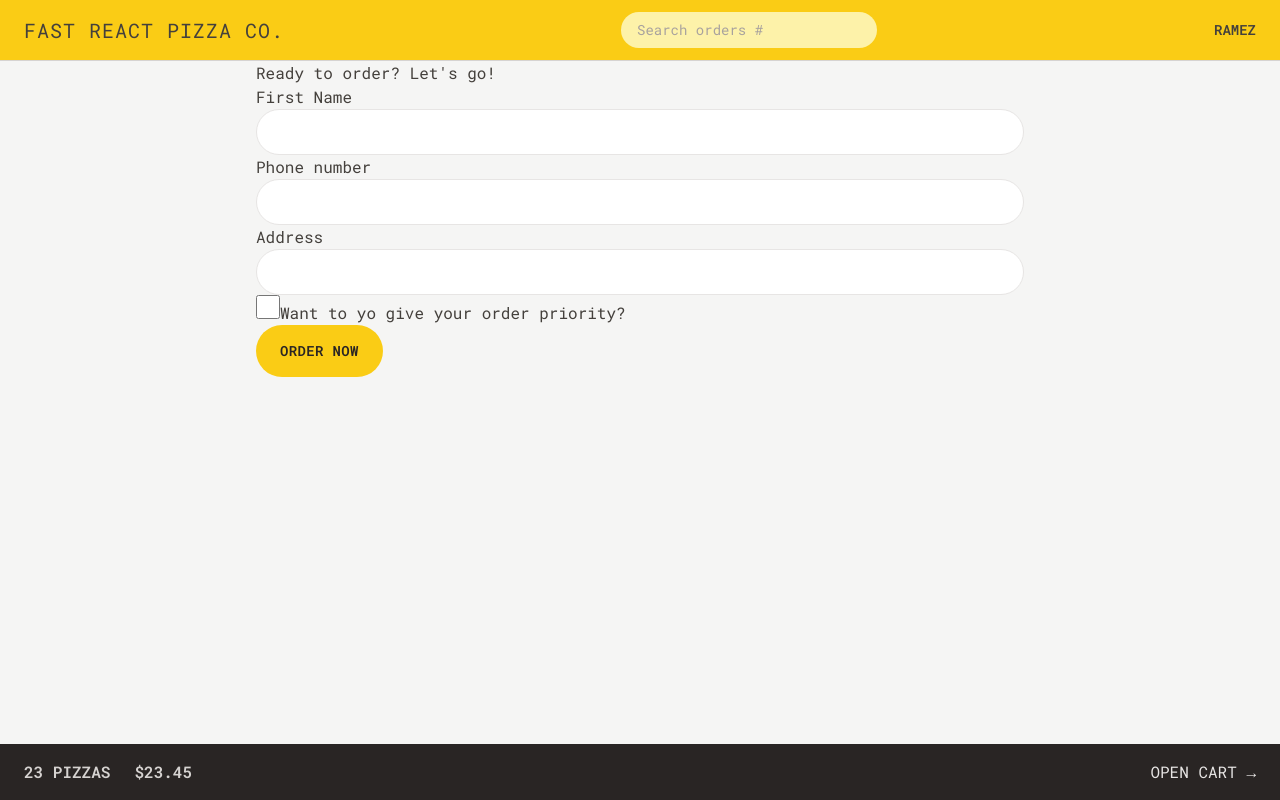
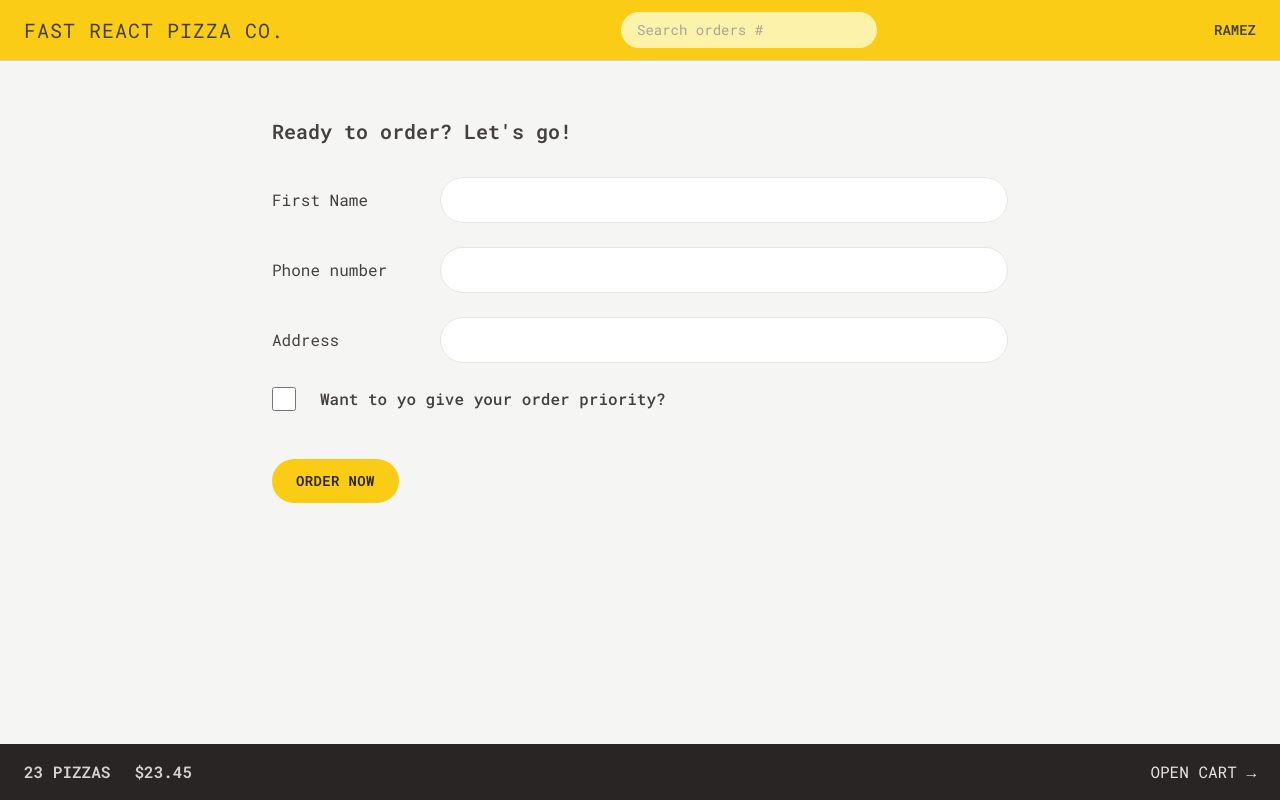
Before and after one commit to RamezKhaled77/react-fast-pizza, a React (Vite) app: page /order/new in a window 1280 px wide. Built offline with nearby package versions, Linux system fonts and the light colour scheme.

Commit message:
styling the form of create order & cart

```diff
--- a/src/features/cart/Cart.jsx
+++ b/src/features/cart/Cart.jsx
@@ -1,6 +1,6 @@
-import { Link } from "react-router-dom";
 import Button from "../../ui/Button";
 import LinkButton from "../../ui/LinkButton";
+import CartItem from "./CartItem";
 
 const fakeCart = [
   {
@@ -31,18 +31,31 @@ function Cart() {
   console.log(cart);
 
   return (
-    <div>
+    <div className="px-4 py-3">
       <LinkButton to="/menu">
         &larr; Back to menu
       </LinkButton>
 
-      <h2>Your cart, %NAME%</h2>
+      <h2 className="mt-7 text-xl font-semibold">
+        Your cart, %NAME%
+      </h2>
 
-      <div>
+      <ul className="mt-3 divide-y divide-stone-200 border-b">
+        {cart.map((item) => (
+          <CartItem
+            key={item.pizzaId}
+            item={item}
+          />
+        ))}
+      </ul>
+
+      <div className="mt-6 space-x-4">
         <Button to="/order/new">
           Order pizzas
         </Button>
-        <button>Clear cart</button>
+        <Button type="secondary">
+          Clear cart
+        </Button>
       </div>
     </div>
   );
--- a/src/features/cart/CartItem.jsx
+++ b/src/features/cart/CartItem.jsx
@@ -1,13 +1,22 @@
+import Button from "../../ui/Button";
+import { formatCurrency } from "../../utils/helpers";
+
+// eslint-disable-next-line react/prop-types
 function CartItem({ item }) {
-  const { pizzaId, name, quantity, totalPrice } = item;
+  // eslint-disable-next-line react/prop-types
+  const { pizzaId, name, quantity, totalPrice } =
+    item;
 
   return (
-    <li>
-      <p>
+    <li className="py-3 sm:flex sm:items-center sm:justify-between">
+      <p className="mb-1 sm:mb-0">
         {quantity}&times; {name}
       </p>
-      <div>
-        <p>{formatCurrency(totalPrice)}</p>
+      <div className="flex items-center justify-between sm:gap-6">
+        <p className="text-sm font-semibold">
+          {formatCurrency(totalPrice)}
+        </p>
+        <Button type="small">Delete</Button>
       </div>
     </li>
   );
--- a/src/features/menu/Menu.jsx
+++ b/src/features/menu/Menu.jsx
@@ -7,7 +7,7 @@ function Menu() {
   console.log(menu);
 
   return (
-    <ul>
+    <ul className="divide-y divide-stone-300">
       {menu.map((pizza) => (
         <MenuItem key={pizza.id} pizza={pizza} />
       ))}
--- a/src/features/menu/MenuItem.jsx
+++ b/src/features/menu/MenuItem.jsx
@@ -1,17 +1,42 @@
 /* eslint-disable react/prop-types */
+import Button from "../../ui/Button";
 import { formatCurrency } from "../../utils/helpers";
 
 function MenuItem({ pizza }) {
-  const { id, name, unitPrice, ingredients, soldOut, imageUrl } = pizza;
+  const {
+    id,
+    name,
+    unitPrice,
+    ingredients,
+    soldOut,
+    imageUrl,
+  } = pizza;
 
   return (
-    <li>
-      <img src={imageUrl} alt={name} />
-      <div>
-        <p>{name}</p>
-        <p>{ingredients.join(", ")}</p>
-        <div>
-          {!soldOut ? <p>{formatCurrency(unitPrice)}</p> : <p>Sold out</p>}
+    <li className="flex w-full gap-6 px-2 py-4 sm:px-0">
+      <img
+        src={imageUrl}
+        alt={name}
+        className={`h-24 ${soldOut ? "opacity-70 grayscale" : ""}`}
+      />
+      <div className="flex w-full flex-col pt-0.5">
+        <p className="font-medium">{name}</p>
+        <p className="text-sm capitalize italic text-stone-500">
+          {ingredients.join(", ")}
+        </p>
+        <div
+          className={`mt-4 flex items-center justify-between font-medium`}
+        >
+          {!soldOut ? (
+            <p>{formatCurrency(unitPrice)}</p>
+          ) : (
+            <p className="text-sm uppercase text-stone-500">
+              Sold out
+            </p>
+          )}
+          <Button type="small">
+            Add to cart
+          </Button>
         </div>
       </div>
     </li>
--- a/src/features/order/CreateOrder.jsx
+++ b/src/features/order/CreateOrder.jsx
@@ -55,51 +55,76 @@ function CreateOrder() {
 
   const cart = fakeCart;
 
+  const styles = {
+    box: `mb-6 flex flex-col gap-2 sm:flex-row sm:items-center`,
+    label: `sm:basis-40`,
+  };
+
   return (
-    <div>
-      <h2>Ready to order? Let&apos;s go!</h2>
+    <div className="my-8 px-4 py-6">
+      <h2 className="mb-8 text-xl font-semibold">
+        Ready to order? Let&apos;s go!
+      </h2>
 
       <Form method="POST">
-        <div>
-          <label>First Name</label>
+        <div className={styles.box}>
+          <label
+            className={styles.label}
+            htmlFor="customer"
+          >
+            First Name
+          </label>
           <input
-            className="input"
+            className="input grow"
             type="text"
             name="customer"
+            id="customer"
             required
           />
         </div>
 
-        <div>
-          <label>Phone number</label>
-          <div>
+        <div className={styles.box}>
+          <label
+            className={styles.label}
+            htmlFor="phone"
+          >
+            Phone number
+          </label>
+          <div className="grow">
             <input
-              className="input"
+              className="input w-full"
               type="tel"
               name="phone"
+              id="phone"
               required
             />
             {formErrors?.phone && (
-              <p style={{ color: "red" }}>
+              <p className="mt-2 rounded-lg bg-red-100 px-3 py-1 text-xs text-red-700">
                 {formErrors.phone}
               </p>
             )}
           </div>
         </div>
 
-        <div>
-          <label>Address</label>
-          <div>
+        <div className={styles.box}>
+          <label
+            className={styles.label}
+            htmlFor="address"
+          >
+            Address
+          </label>
+          <div className="grow">
             <input
-              className="input"
+              className="input w-full"
               type="text"
               name="address"
+              id="address"
               required
             />
           </div>
         </div>
 
-        <div>
+        <div className="mb-12 flex items-center gap-6">
           <input
             className="h-6 w-6 accent-yellow-400 focus:border-yellow-300 focus:outline-none focus:ring focus:ring-yellow-300 focus:ring-offset-2"
             type="checkbox"
@@ -108,7 +133,10 @@ function CreateOrder() {
             // value={withPriority}
             // onChange={(e) => setWithPriority(e.target.checked)}
           />
-          <label htmlFor="priority">
+          <label
+            htmlFor="priority"
+            className="font-medium"
+          >
             Want to yo give your order priority?
           </label>
         </div>
@@ -119,7 +147,10 @@ function CreateOrder() {
             name="cart"
             value={JSON.stringify(cart)}
           />
-          <Button disabled={isSubmitting}>
+          <Button
+            type="primary"
+            disabled={isSubmitting}
+          >
             {isSubmitting
               ? "Placing order..."
               : "Order now"}
@@ -143,7 +174,7 @@ export async function action({ request }) {
   const errors = {};
   if (!isValidPhone(order.phone)) {
     errors.phone =
-      "Please enter a valid phone number";
+      "Please give us your phone number, so we can contact you about your order.";
   }
 
   if (Object.keys(errors).length > 0) {
--- a/src/features/user/CreateUser.jsx
+++ b/src/features/user/CreateUser.jsx
@@ -27,7 +27,9 @@ function CreateUser() {
 
       {username !== "" && (
         <div>
-          <Button>Start ordering</Button>
+          <Button type="primary">
+            Start ordering
+          </Button>
         </div>
       )}
     </form>
--- a/src/index.css
+++ b/src/index.css
@@ -5,7 +5,7 @@
 /* NOTE - This way to how to combine tailwind classes */
 @layer components {
   .input {
-    @apply w-full rounded-full border border-stone-200 px-4 py-2 text-sm transition-all duration-300 placeholder:text-stone-400 focus:border-yellow-300 focus:outline-none focus:ring focus:ring-yellow-300 focus:ring-offset-2 md:px-6 md:py-3;
+    @apply rounded-full border border-stone-200 px-4 py-2 text-sm transition-all duration-300 placeholder:text-stone-400 focus:border-yellow-300 focus:outline-none focus:ring focus:ring-yellow-300 focus:ring-offset-2 md:px-6 md:py-3;
   }
 
   /* https://dev.to/afif/i-made-100-css-loaders-for-your-next-project-4eje */
--- a/src/ui/AppLayout.jsx
+++ b/src/ui/AppLayout.jsx
@@ -15,7 +15,7 @@ function AppLayout() {
     <div className="grid h-screen grid-rows-[auto_1fr_auto]">
       <Header />
 
-      <div className="overflow-scroll">
+      <div className="overflow-y-scroll">
         <main className="mx-auto max-w-3xl">
           {isLoading ? <Loader /> : <Outlet />}
         </main>
--- a/src/ui/Button.jsx
+++ b/src/ui/Button.jsx
@@ -1,13 +1,27 @@
+/* eslint-disable react/prop-types */
 import { Link } from "react-router-dom";
 
-// eslint-disable-next-line react/prop-types
-function Button({ children, disabled, to }) {
-  const className =
-    "inline-block rounded-full bg-yellow-400 px-4 py-3 text-sm font-semibold uppercase tracking-wide text-stone-800 transition-all duration-300 hover:bg-yellow-300 focus:bg-yellow-300 focus:outline-none focus:ring focus:ring-yellow-300 focus:ring-offset-2 disabled:cursor-not-allowed sm:px-6 sm:py-4";
+function Button({
+  children,
+  disabled,
+  to,
+  type = "primary",
+}) {
+  const base =
+    "inline-block rounded-full bg-yellow-400  text-sm font-semibold uppercase tracking-wide text-stone-800 transition-all duration-300 hover:bg-yellow-300 focus:bg-yellow-300 focus:outline-none focus:ring focus:ring-yellow-300 focus:ring-offset-2 disabled:cursor-not-allowed  w-fit";
+
+  const styles = {
+    primary: base + " px-4 py-3 md:px-6 md:py-3",
+    small:
+      base +
+      " px-3 py-2 text-xs md:px-4 md:py-2.5",
+    secondary:
+      "inline-block rounded-full bg-stone-200 text-sm font-semibold uppercase tracking-wide text-stone-800 transition-all duration-300 hover:bg-stone-300 focus:bg-stone-300 focus:outline-none focus:ring focus:ring-stone-300 focus:ring-offset-2 disabled:cursor-not-allowed  w-fit px-4 py-3 md:px-6 md:py-3",
+  };
 
   if (to) {
     return (
-      <Link to={to} className={className}>
+      <Link to={to} className={styles[type]}>
         {children}
       </Link>
     );
@@ -15,7 +29,7 @@ function Button({ children, disabled, to }) {
 
   return (
     <button
-      className={className}
+      className={styles[type]}
       disabled={disabled}
     >
       {children}
```
Also changed, not shown: index.html (+3 -3 lines).
